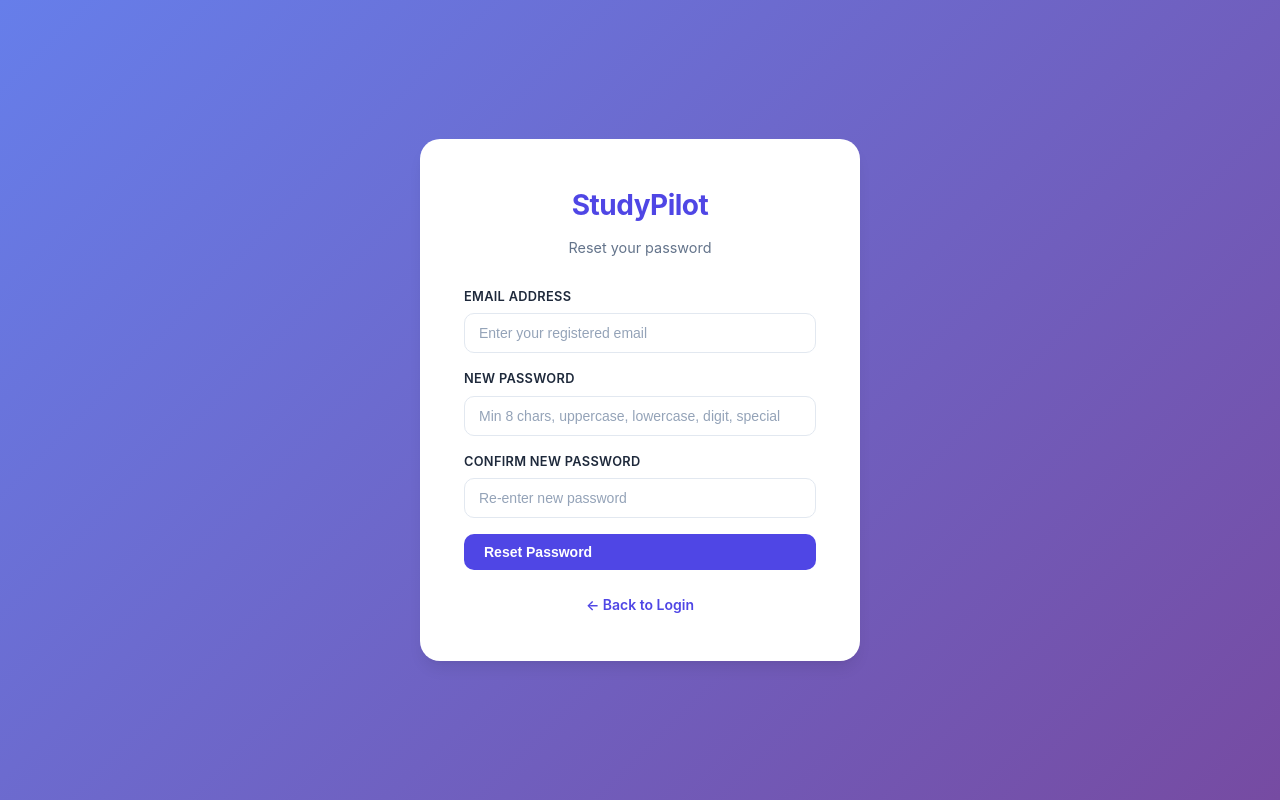
After one commit to ArghyaMuk/studytracker, a Flask app: page /forgot-password in a window 1280 px wide. The commit adds this page. Run offline with Flask 3, Linux system fonts and the light colour scheme.

Commit message:
feat: forgot password / reset password functionality
- Added 'Forgot password?' link on login page
- New /forgot-password page with email + new password + confirm
- Backend: POST /auth/reset-password (public endpoint, no JWT needed)
- Validates email exists, password length >= 8
- Updates password hash in DB immediately
- Added to gateway PUBLIC_PATHS (no auth required)
- User can login with new password immediately after reset

```diff
--- a/frontend/app.py
+++ b/frontend/app.py
@@ -202,6 +202,35 @@ def login():
         else:
             flash(data.get("detail", "Login failed"), "error")
     return render_template("login.html")
+
+
+@app.route("/forgot-password", methods=["GET", "POST"])
+def forgot_password():
+    if request.method == "POST":
+        email = request.form["email"]
+        new_password = request.form["new_password"]
+        confirm_password = request.form["confirm_password"]
+
+        if new_password != confirm_password:
+            flash("Passwords do not match", "error")
+            return redirect(url_for("forgot_password"))
+
+        if len(new_password) < 8:
+            flash("Password must be at least 8 characters", "error")
+            return redirect(url_for("forgot_password"))
+
+        # Call backend to reset password
+        status_code, resp = api_post("/auth/reset-password", {
+            "email": email,
+            "new_password": new_password,
+        })
+        if status_code == 200:
+            flash("Password reset successfully! Please login with your new password.", "success")
+            return redirect(url_for("login"))
+        else:
+            flash(resp.get("detail", "Failed to reset password"), "error")
+
+    return render_template("forgot_password.html")
 
 
 @app.route("/register", methods=["GET", "POST"])
--- /dev/null
+++ b/frontend/templates/forgot_password.html
@@ -0,0 +1,38 @@
+<!DOCTYPE html>
+<html lang="en">
+<head>
+    <meta charset="UTF-8">
+    <meta name="viewport" content="width=device-width, initial-scale=1.0">
+    <title>StudyPilot - Forgot Password</title>
+    <link rel="stylesheet" href="{{ url_for('static', filename='css/style.css') }}">
+</head>
+<body>
+    <div class="auth-container">
+        <div class="auth-box">
+            <h1>StudyPilot</h1>
+            <p class="subtitle">Reset your password</p>
+            {% with messages = get_flashed_messages(with_categories=true) %}
+            {% for category, message in messages %}
+            <div class="flash flash-{{ category }}">{{ message }}</div>
+            {% endfor %}
+            {% endwith %}
+            <form method="POST">
+                <div class="form-group">
+                    <label>Email Address</label>
+                    <input type="email" name="email" required placeholder="Enter your registered email">
+                </div>
+                <div class="form-group">
+                    <label>New Password</label>
+                    <input type="password" name="new_password" required minlength="8" placeholder="Min 8 chars, uppercase, lowercase, digit, special">
+                </div>
+                <div class="form-group">
+                    <label>Confirm New Password</label>
+                    <input type="password" name="confirm_password" required minlength="8" placeholder="Re-enter new password">
+                </div>
+                <button type="submit" class="btn btn-primary" style="width:100%">Reset Password</button>
+            </form>
+            <p class="link"><a href="{{ url_for('login') }}">← Back to Login</a></p>
+        </div>
+    </div>
+</body>
+</html>
--- a/frontend/templates/login.html
+++ b/frontend/templates/login.html
@@ -25,6 +25,9 @@
                     <label>Password</label>
                     <input type="password" name="password" required placeholder="••••••••">
                 </div>
+                <div style="text-align:right;margin-bottom:16px">
+                    <a href="{{ url_for('forgot_password') }}" style="font-size:0.8rem;color:var(--primary);text-decoration:none">Forgot password?</a>
+                </div>
                 <button type="submit" class="btn btn-primary" style="width:100%">Sign In</button>
             </form>
             <p class="link">Don't have an account? <a href="{{ url_for('register') }}">Register</a></p>
--- a/services/api-gateway/app/middleware/auth.py
+++ b/services/api-gateway/app/middleware/auth.py
@@ -7,6 +7,7 @@ PUBLIC_PATHS = {
     "/api/v1/auth/register",
     "/api/v1/auth/login",
     "/api/v1/auth/refresh",
+    "/api/v1/auth/reset-password",
     "/health",
     "/ready",
     "/docs",
```
Also changed, not shown: services/user-service/app/api/routes/v1/auth.py (+24 -1 lines).
